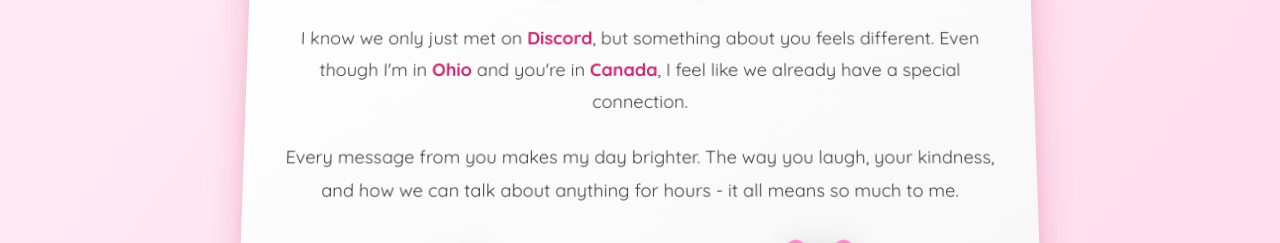
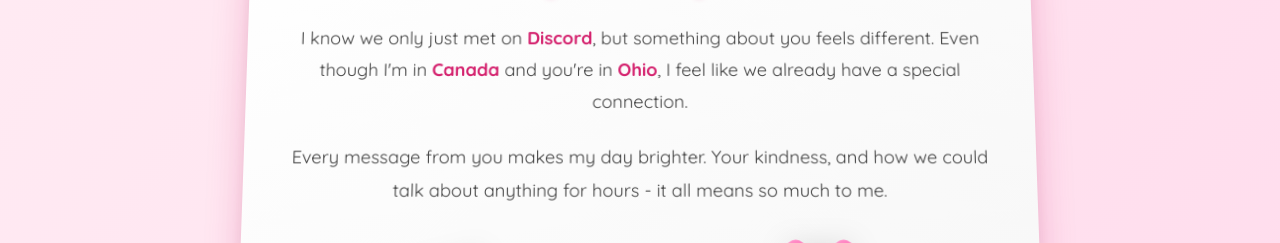
Before and after one commit to leviacker-man1/adada, a plain HTML site: page index.html in a window 1280 px wide. Shown: the part 477-720 px from the top of the page. Drawn offline with Linux system fonts and the light colour scheme.

Commit message:
Update index.html

```diff
--- a/index.html
+++ b/index.html
@@ -668,9 +668,9 @@
     <main>
         <div class="card">
             <h2>My Heart Speaks</h2>
-            <p>I know we only just met on <span class="highlight">Discord</span>, but something about you feels different. Even though I'm in <span class="highlight">Ohio</span> and you're in <span class="highlight">Canada</span>, I feel like we already have a special connection.</p>
+            <p>I know we only just met on <span class="highlight">Discord</span>, but something about you feels different. Even though I'm in <span class="highlight">Canada</span> and you're in <span class="highlight">Ohio</span>, I feel like we already have a special connection.</p>
 
-            <p>Every message from you makes my day brighter. The way you laugh, your kindness, and how we can talk about anything for hours - it all means so much to me.</p>
+            <p>Every message from you makes my day brighter. Your kindness, and how we could talk about anything for hours - it all means so much to me.</p>
 
             <div class="teddy-container">
                 <!-- Ohio Teddy -->
```
